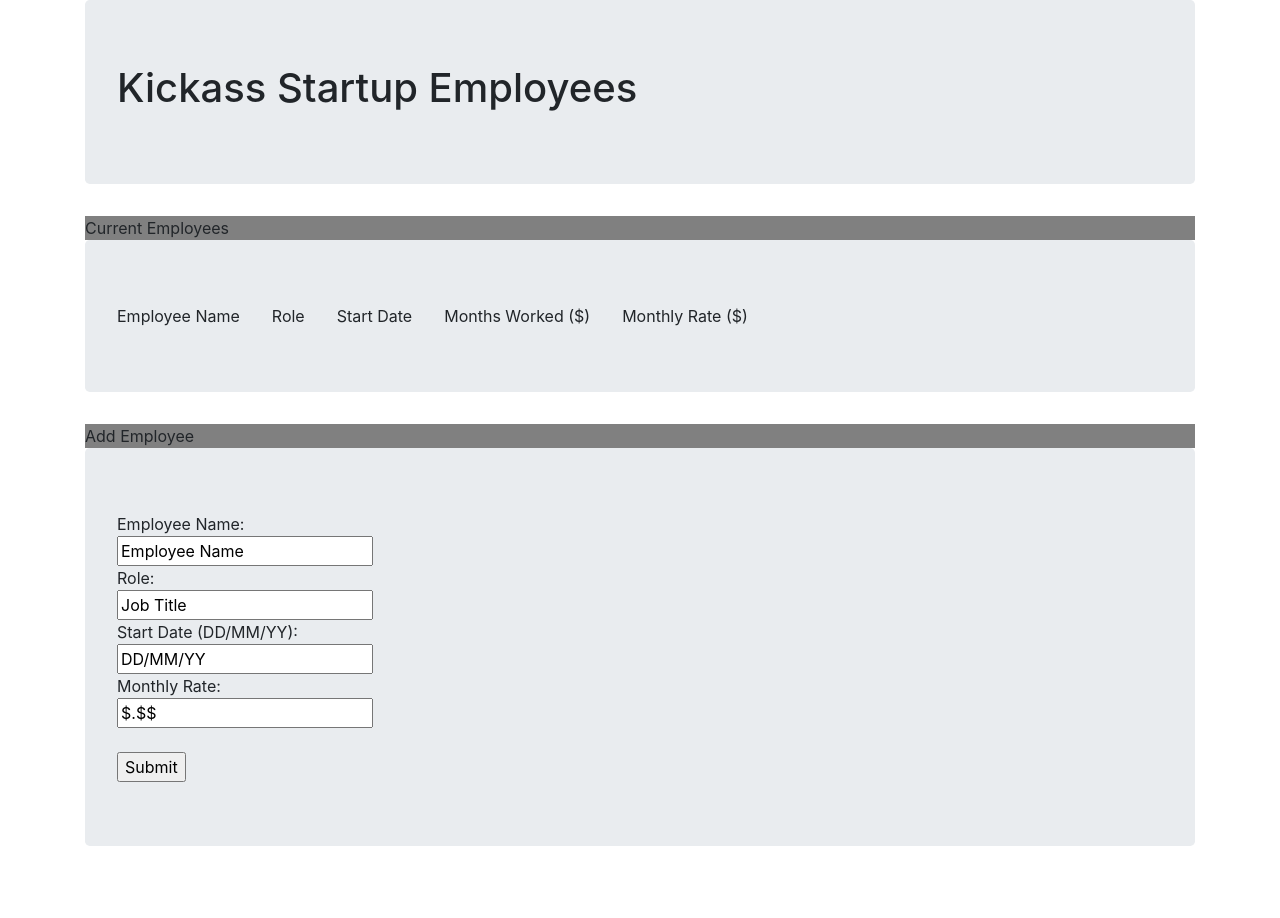
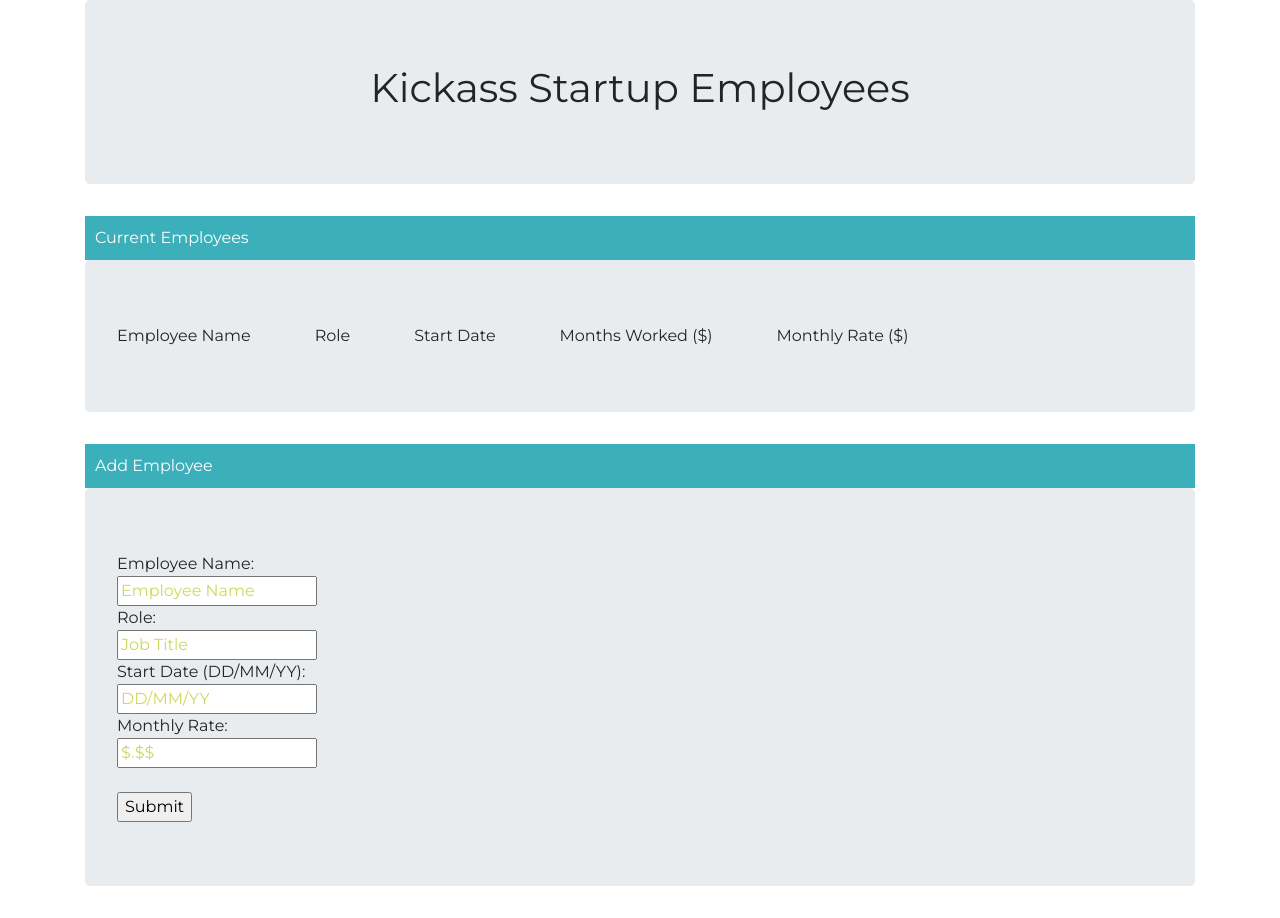
Before and after one commit to jagnoor/6_16Employee_Data-, a plain HTML site: page index.html in a window 1280 px wide. Before the commit the page ends 878 px from the top, so only its background shows below. Drawn offline with nearby package versions, Linux system fonts and the light colour scheme.

Commit message:
css updates

```diff
--- a/assets/css/style.css
+++ b/assets/css/style.css
@@ -4,11 +4,27 @@
 
 /* Table*/
 
-.title{
-    background:gray;
+
+body {
+  font-family: 'Montserrat', sans-serif;
 }
+
+.jumbotrondiv{
+  text-align: center;
+}
+
+#EmployeeName, #Role, #Date, #Rate {
+  color: #ced75c;
+}
+
+.title {
+    background: #3bafba;
+    padding: 10px 0px 10px 10px;
+    color: white;
+}
+
 th{
-    padding: 0 2em 0 0;
+    padding: 0 4em 0 0;
 }
 
 /* Form */
--- a/index.html
+++ b/index.html
@@ -17,6 +17,7 @@
 
     <!--Firebase web App scrypt (gmail13)-->
     <script src="https://www.gstatic.com/firebasejs/5.0.4/firebase.js"></script>
+    <link href="https://fonts.googleapis.com/css?family=Montserrat" rel="stylesheet">
 
 
 </head>
@@ -24,7 +25,7 @@
 
     <div class = 'container'>
         <div class = 'jumbotron'>
-            <div class = "  ">
+            <div class = "jumbotrondiv">
                 <div><h1>Kickass Startup Employees</h1></div>
                 <div><h5></h5></div>
             </div>
@@ -44,11 +45,8 @@
                             <th>Monthly Rate ($)</th>
                         </tr>
                     </thead>
-
                     <tbody>
-                        <tr>
-                            <span id='table'></span>
-                        </tr>
+                        <span id='table'></span>
                     </tbody>
                 </table>
             </div>
```
Also changed, not shown: assets/images/bannerbg.jpg (added), 3 other files.
